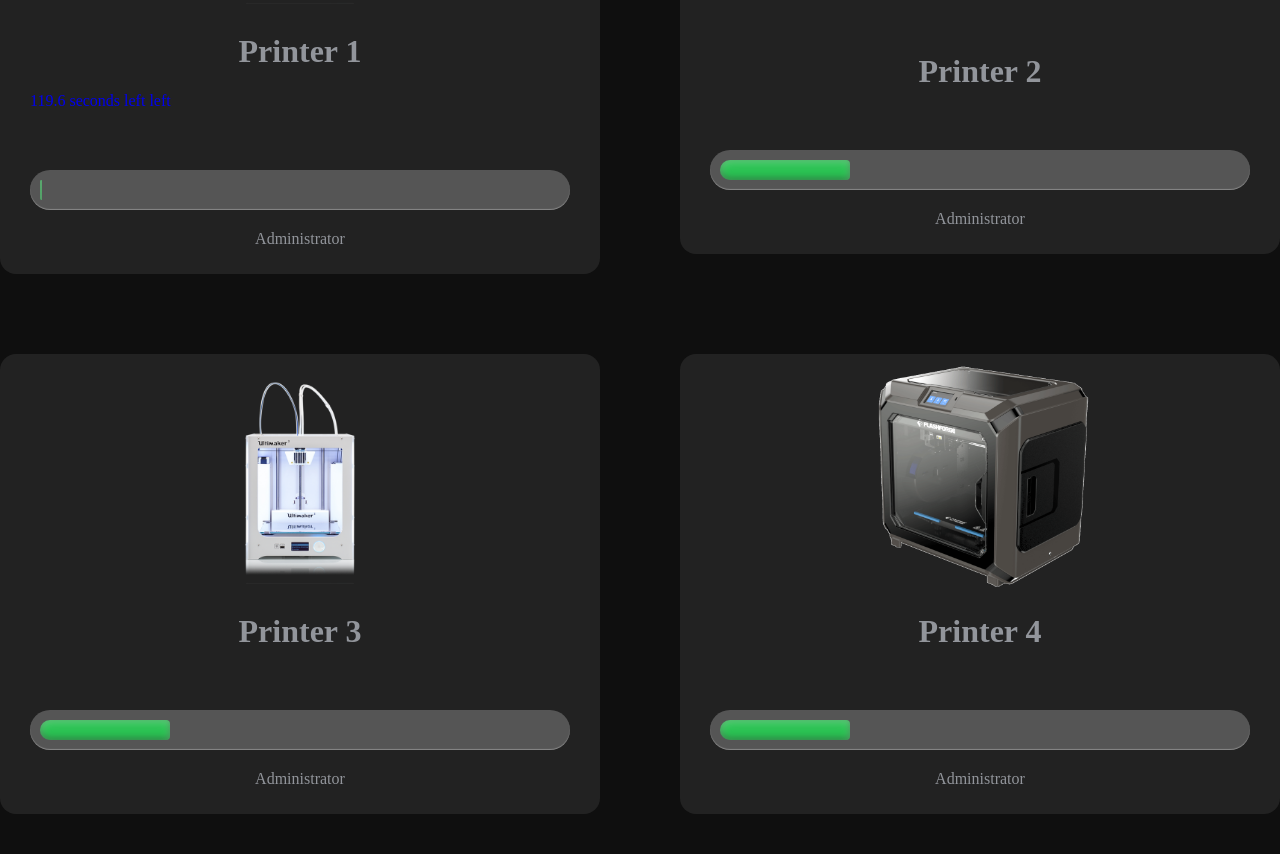
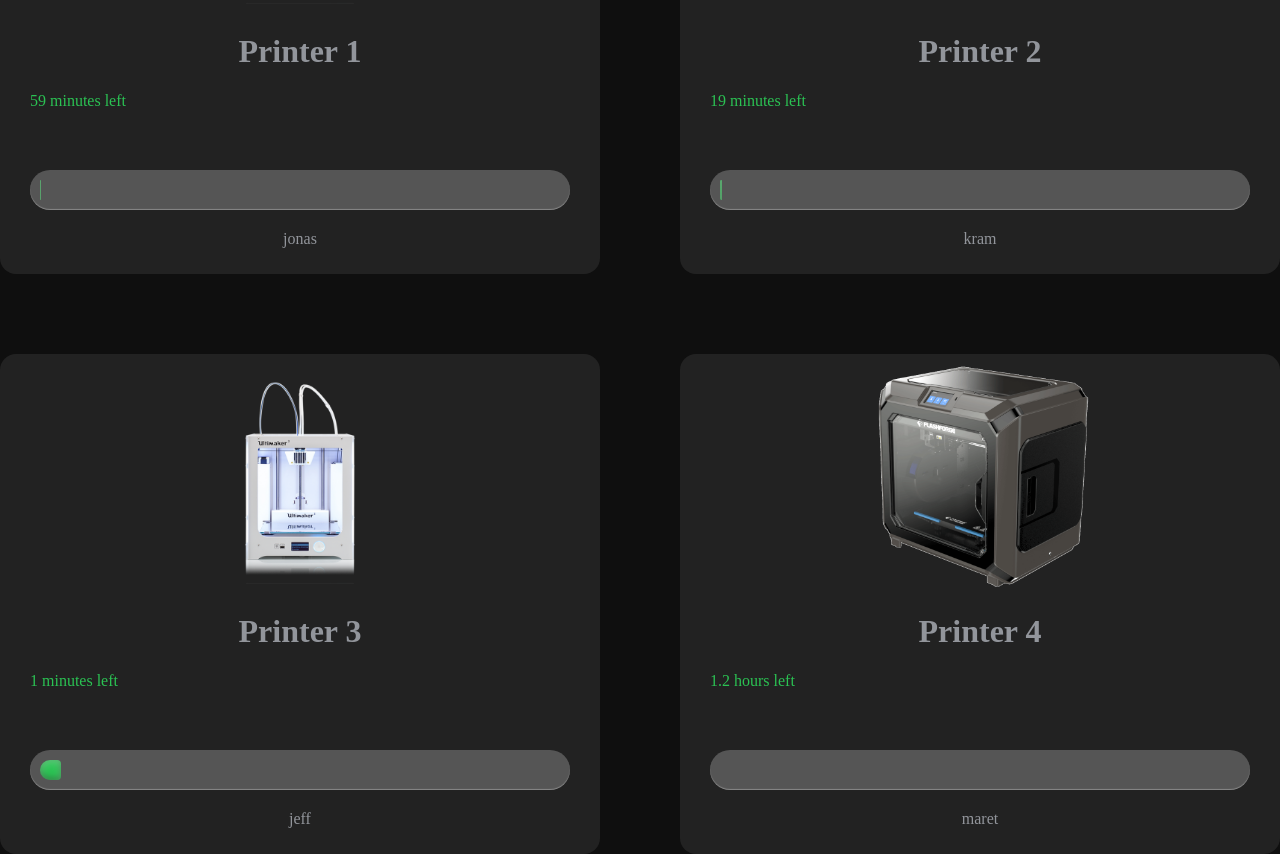
Before and after one commit to RapidLycan/3d-Printer-oversikt, a SvelteKit app in the folder system/: page / in a window 1280 px wide. Shown: the part 234-1088 px from the top of the page. Before the commit the page ends 1048 px from the top, so only its background shows below. Built offline with nearby package versions, Linux system fonts and the light colour scheme.

Commit message:
made the whole thing

```diff
--- a/system/src/routes/+page.svelte
+++ b/system/src/routes/+page.svelte
@@ -4,11 +4,18 @@
             <div class="print1 box">
                 <img src="Ultimaker3.png" alt="printer 1" class="image" />
                 <h1 class="text">Printer 1</h1>
-                <p>{time_left * 60 - foo} seconds left left</p>
+
+                {#if printers[0].timerCount < 61}
+                <p>{printers[0].timerCount} seconds left</p>
+                {:else if printers[0].timerCount > 60 && printers[0].timerCount < 3600}
+                <p>{Math.trunc(printers[0].timerCount/60)} minutes left</p>
+                {:else}
+                <p>{Math.round((printers[0].timerCount/6000)* 10) / 10} hours left</p>
+                {/if}
                 <div class="meter">
-                    <span style="width: {foo}%" />
+                    <span style="width: {printers[0].timeBar}%" />
                 </div>
-                <p class="text">Administrator</p>
+                <p class="text">{printers[0].name}</p>
             </div>
         </a>
 
@@ -16,10 +23,17 @@
             <div class="print2 box">
                 <img src="Ultimaker3Extended.png" alt="printer 2" class="image" />
                 <h1 class="text">Printer 2</h1>
+                {#if printers[1].timerCount < 61}
+                <p>{printers[1].timerCount} seconds left</p>
+                {:else if printers[1].timerCount > 60 && printers[1].timerCount < 3600}
+                <p>{Math.trunc(printers[1].timerCount/60)} minutes left</p>
+                {:else}
+                <p>{Math.round((printers[1].timerCount/6000)* 10) / 10} hours left</p>
+                {/if}
                 <div class="meter">
-                    <span style="width: 25%" />
+                    <span style="width: {printers[1].timeBar}%" />
 			</div>
-			<p class="text">Administrator</p>
+            <p class="text">{printers[1].name}</p>
 		</div>
 	</a>
 
@@ -27,10 +41,17 @@
         <div class="print3 box">
             <img src="Ultimaker3.png" alt="printer 3" class="image" />
 			<h1 class="text">Printer 3</h1>
+            {#if printers[2].timerCount < 61}
+            <p>{printers[2].timerCount} seconds left</p>
+            {:else if printers[2].timerCount > 60 && printers[2].timerCount < 3600}
+            <p>{Math.trunc(printers[2].timerCount/60)} minutes left</p>
+            {:else}
+            <p>{Math.round((printers[2].timerCount/6000)* 10) / 10} hours left</p>
+            {/if}
 			<div class="meter">
-                <span style="width: 25%" />
+                <span style="width: {printers[2].timeBar}%" />
 			</div>
-			<p class="text">Administrator</p>
+			<p class="text">{printers[2].name}</p>
 		</div>
 	</a>
 
@@ -38,10 +59,17 @@
         <div class="print4 box">
             <img src="FlashforgeCreator3Pro.png" alt="printer 4" class="image" />
 			<h1 class="text">Printer 4</h1>
+            {#if printers[3].timerCount < 61}
+            <p>{printers[3].timerCount} seconds left</p>
+            {:else if printers[3].timerCount > 60 && printers[3].timerCount < 3600}
+            <p>{Math.trunc(printers[3].timerCount/60)} minutes left</p>
+            {:else}
+            <p>{Math.round((printers[3].timerCount/6000)* 10) / 10} hours left</p>
+            {/if}
 			<div class="meter">
-                <span style="width: 25%" />
+                <span style="width: {printers[3].timeBar}%" />
 			</div>
-			<p class="text">Administrator</p>
+			<p class="text">{printers[3].name}</p>
 		</div>
 	</a>
 </div>
@@ -119,25 +147,105 @@
 		position: relative;
 		overflow: hidden;
 	}
+
+    p{
+        color: rgb(43, 194, 83)
+    }
 </style>
 
 <script>
 
-let foo = 0
-let time_left = 2
+let prints = [
+{
+    hours: 0,
+    minutes: 60,
+    name: "jonas",
+    printer: 0
+},
+{
+    hours: 0,
+    minutes: 20,
+    name: "kram",
+    printer: 1
+},
+{
+    hours: 0,
+    minutes: 2,
+    name: "jeff",
+    printer: 2
+},
+{
+    hours: 2,
+    minutes: 0,
+    name: "maret",
+    printer: 3
+}
+]
+
+let printers = [
+{
+    time: 0,
+    timeBar: 0,
+    timeleft: 0,
+    name: undefined,
+    timerCount: 0
+},
+{
+    time: 0,
+    timeBar: 0,
+    timeleft: 0,
+    name: undefined,
+    timerCount: 0
+},
+{
+    time: 0,
+    timeBar: 0,
+    timeleft: 0,
+    name: undefined,
+    timerCount: 0
+},
+{
+    time: 0,
+    timeBar: 0,
+    timeleft: 0,
+    name: undefined,
+    timerCount: 0
+}
+]
 
 function calcTimeLeft(timer){
-    return (timer * 600)
+    return (timer * 60)
 }
 
-calcTimeLeft(time_left)
+function start(amount){
+
+    const i = amount.printer
+
+    printers[i].time = amount.minutes + (amount.hours * 60)
+    printers[i].name = amount.name
+
+    printers[i].timerCount = printers[i].time * 60
+
+    var barTimer = setInterval(()=> {
+        if(printers[i].timeBar >= 100){
+            clearInterval(barTimer)
+        }
+        printers[i].timeBar+=0.1
+    }, calcTimeLeft(printers[i].time))
+
+    var leftTime = setInterval(()=> {
+        if(printers[i].timerCount > 0){
+            printers[i].timerCount--
+        }
+    }, 1000)
+
+}
 
 
-var timer = setInterval(()=> {
-    if(foo == 100){
-        clearInterval(timer)
-    }
-    foo+=0.1
-},  calcTimeLeft(time_left))
+
+start(prints[0])
+start(prints[2])
+start(prints[3])
+start(prints[1])
 
 </script>
```
